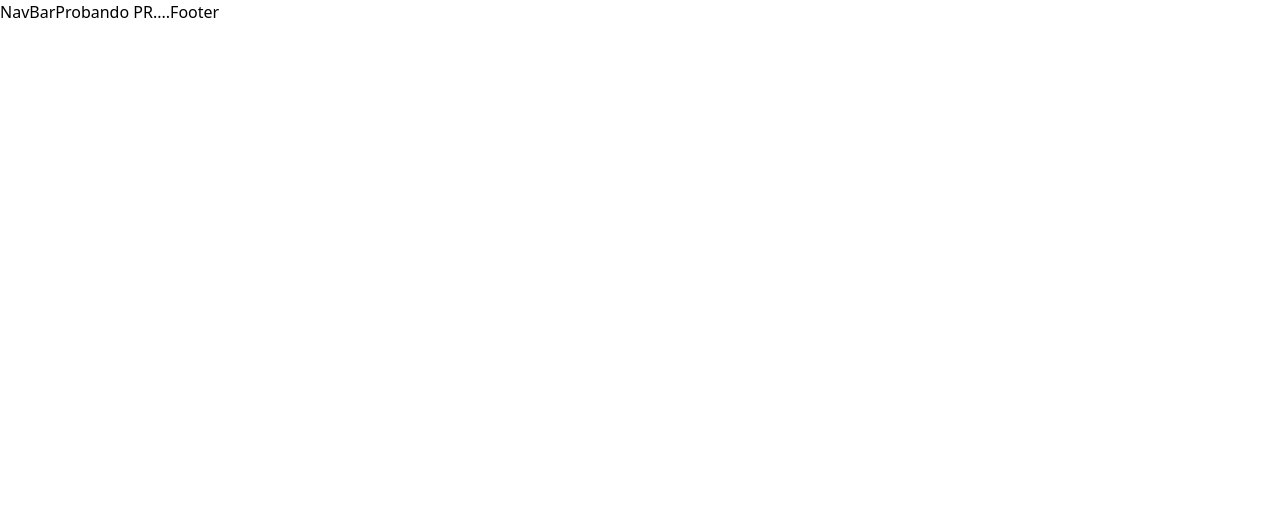
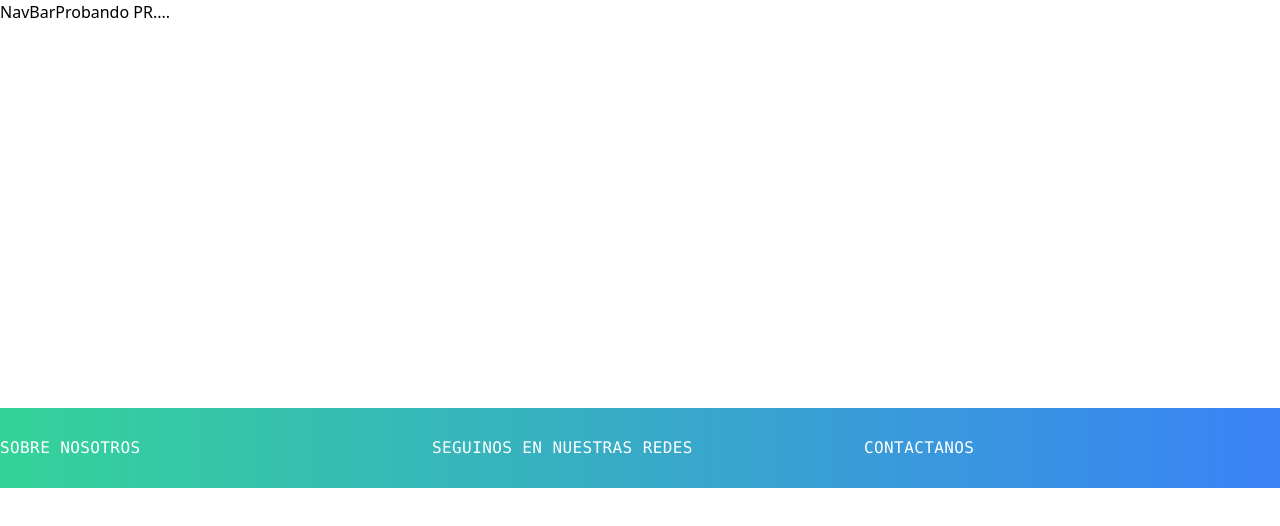
Before and after one commit to anaesposito/codeandola, a React (Create React App) app in the folder cliente/: page /cualquiera in a window 1280 px wide. Shown: the top 526 px of the page. Built offline with nearby package versions, Linux system fonts and the light colour scheme.

Commit message:
feat: se agregó sección footer de prueba

```diff
--- a/cliente/src/App.js
+++ b/cliente/src/App.js
@@ -1,6 +1,7 @@
 import "./App.css";
 import {useSelector, useDispatch} from 'react-redux'
 import {login} from './redux/actionCreator'
+import Footer from './components/Footer/Footer'
 
 import { BrowserRouter, Route, Switch } from "react-router-dom";
 
@@ -47,7 +48,7 @@ function App() {
             Error 404
         </Route>
       </Switch>
-      Footer
+      <Footer/>
     </BrowserRouter>
 
   );
--- /dev/null
+++ b/cliente/src/components/Footer/Footer.js
@@ -0,0 +1,15 @@
+import React from "react";
+
+const Footer = () => {
+  return (
+    <footer>
+      <div className="font-mono uppercase flex space-x-4 tracking-wide bg-gradient-to-r from-green-400 to-blue-500 h-20 mt-96 text-white items-center">
+        <div className="flex-1">Sobre Nosotros</div>
+        <div className="flex-1">Seguinos en nuestras redes</div>
+        <div className="flex-1">Contactanos</div>
+      </div>
+    </footer>
+  );
+};
+
+export default Footer;
--- a/cliente/src/redux/Reducer.js
+++ b/cliente/src/redux/Reducer.js
@@ -9,7 +9,7 @@ const initialState = {
 //la accion que llega es la despachada desde el actionCreator
 //esta funcion Retorna el nuevo estado segun la accion realizada
 export default function reducer(state = initialState, action){
-    if(action.type == LOGEAR_USUARIO){
+    if(action.type === LOGEAR_USUARIO){
         return {
             user: action.payload
         }
```
Also changed, not shown: 1 other file (tests, documents, lock files or other folders).
